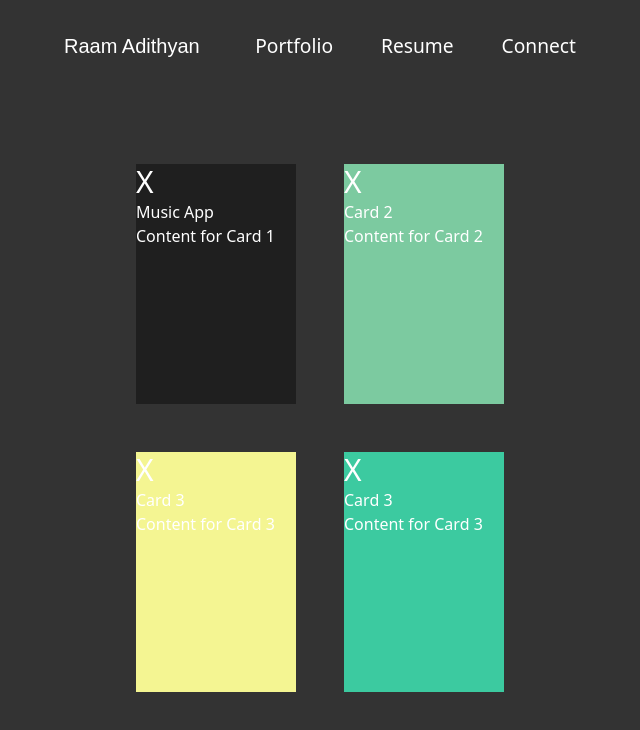
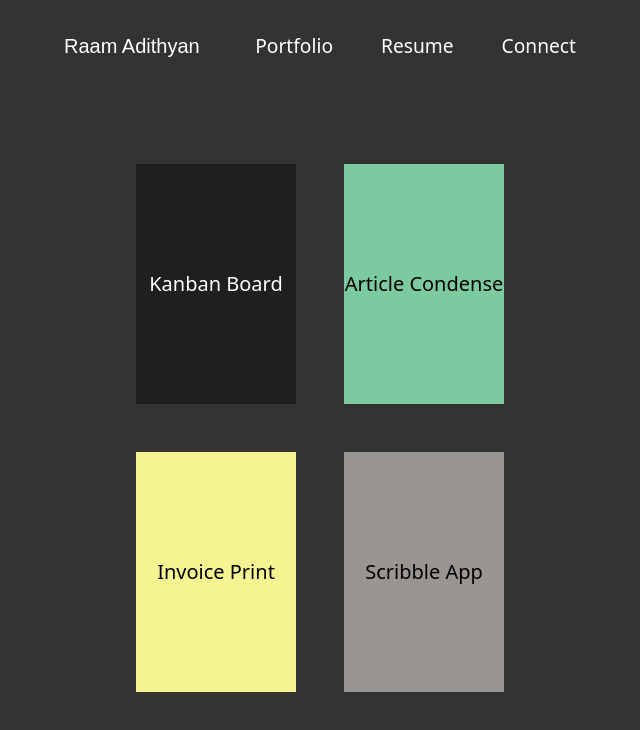
Before and after one commit to raamadithyan/portfolio, a Next.js app: page /portfolio in a window 1280 px wide. Shown: the top 730 px of the page, without its empty margins (320-960 px from the left). Built offline with nearby package versions, Linux system fonts and the light colour scheme; a web font is replaced by a local one.

Commit message:
portfolio card connected to its colors

```diff
--- a/src/components/Card.jsx
+++ b/src/components/Card.jsx
@@ -3,7 +3,7 @@ import React, { useState } from "react";
 import { motion, AnimatePresence } from "framer-motion";
 import Link from "next/link";
 
-function Card({ title, content, index, color, path }) {
+function Card({ title, content, index, color, path, textcolor }) {
   const [isFullScreen, setIsFullScreen] = useState(false);
 
   const variant = {
@@ -36,10 +36,17 @@ function Card({ title, content, index, color, path }) {
         }}
         className={`card `}
       >
-        <span className="text-3xl">X</span>
+        {/* <span className="text-3xl">X</span> */}
 
-        <h2 className="cursor-pointer ">{title}</h2>
-        <p>{content}</p>
+        <h2
+          style={{
+            color: textcolor,
+          }}
+          className="cursor-pointer text-xl "
+        >
+          {title}
+        </h2>
+        {/* <p>{content}</p>   */}
       </motion.div>
     </Link>
 
--- /dev/null
+++ b/src/components/CardDetails.jsx
@@ -0,0 +1,15 @@
+import { useRouter } from "next/router";
+
+function CardDetails() {
+  const router = useRouter();
+
+  return (
+    <div className="flex h-[100vh] justify-center items-center">
+      <span onClick={() => router.back()} className="text-8xl cursor-pointer ">
+        X
+      </span>
+    </div>
+  );
+}
+
+export default CardDetails;
--- a/src/pages/index.js
+++ b/src/pages/index.js
@@ -61,11 +61,11 @@ export default function Home() {
             applications and thrive on turning ideas into code.
           </motion.h1>
           <div className="  h-fit relative top-0 sm:relative  sm:mt-8 ">
-            <Lottie
+            {/* <Lottie
               className=" transform -translate-y-20 sm:-translate-y-10  mix-blend-screen scale-100 sm:scale-150 sm:relative"
               style={{ height: 320 }}
               animationData={groovyWalkAnimation}
-            />
+            /> */}
           </div>
           <div className="flex justify-center -translate-y-48 sm:-translate-y-12 ">
             <motion.button
@@ -77,7 +77,7 @@ export default function Home() {
                 duration: 0.9,
                 // delay: 0.1 * index,
               }}
-              className="text-white text-[12px] sm:text-[18px] mt-4 sm:mt-0 px-4 py-2 border-2 rounded-md scale-75 sm:scale-100"
+              className="text-white text-[12px] sm:text-[18px] mt-12 sm:mt-0 px-4 py-2 border-2 rounded-md scale-75 sm:scale-100"
             >
               Currently Open for Work
             </motion.button>
--- a/src/pages/portfolio/[id].js
+++ b/src/pages/portfolio/[id].js
@@ -1,13 +1,38 @@
-import { useRouter } from "next/router"
-import { motion } from "framer-motion";
-export default function Details(){
-  const router = useRouter()
+import { useRouter } from "next/router";
+// import { motion } from "framer-motion";
+import { cards } from "./index";
+import CardDetails from "@/components/CardDetails";
+export default function Details() {
+  const router = useRouter();
   const pathid = router.query.id;
+  const card = cards.filter((c) => c.color);
 
-  return(
-   <motion.div className="bg-[#333] h-[100vh]"
-   >
-   details {pathid}
-   </motion.div>
-  )
+  function cellColor(status) {
+    switch (pathid) {
+      case "kanban-board":
+        return "#1F1F1F";
+      case "article-condense":
+        return "#7CCAA0";
+      case "invoice-print":
+        return "#F4F592";
+      case "scribble-app":
+        return "#999592";
+
+      default:
+        return "";
+    }
+  }
+
+  return (
+    <div
+      style={{
+        backgroundColor: cellColor(pathid),
+      }}
+      className={`h-[100vh] text-black`}
+    >
+      {pathid}
+      <CardDetails  />
+
+    </div>
+  );
 }
--- a/src/pages/portfolio/index.js
+++ b/src/pages/portfolio/index.js
@@ -1,20 +1,45 @@
-import Page from '@/components/Page'
-import Card from '@/components/Card';
+import Page from "@/components/Page";
+import Card from "@/components/Card";
 // import Project from '@/components/Project';
-
+export const cards = [
+  {
+    title: "Kanban Board",
+    content: "Content for Card 1",
+    color: "#1F1F1F",
+    path: "kanban-board",
+    text: "white",
+  },
+  {
+    title: "Article Condense",
+    content: "Content for Card 2",
+    color: "#7CCAA0",
+    path: "article-condense",
+    text: "black",
+  },
+  {
+    title: "Invoice Print",
+    content: "Content for Card 3",
+    color: "#F4F592",
+    path: "invoice-print",
+    text: "black",
+  },
+  {
+    title: "Scribble App",
+    content: "Content for Card 3",
+    color: "#999592",
+    path: "scribble-app",
+    text: "black",
+  },
+];
 
 export default function Portfolio() {
-   const cards = [
-    { title: 'Music App', content: 'Content for Card 1',color:'#1F1F1F',path:'music-app' },
-    { title: 'Card 2', content: 'Content for Card 2',color:'#7CCAA0',path:'two' },
-    { title: 'Card 3', content: 'Content for Card 3',color:'#F4F592' ,path:'three'},
-    { title: 'Card 3', content: 'Content for Card 3',color:'#3CCAA0',path:'four' },
-  ];
   return (
     <Page>
-    <div className='  bg-[#333] w-full h-fit absolute top-0 left-0 flex items-center justify-center
+      <div
+        className="  bg-[#333] w-full h-fit absolute top-0 left-0 flex items-center justify-center
      sm:h-full
-    '>
+    "
+      >
         <div
           className="
 
@@ -24,16 +49,21 @@ export default function Portfolio() {
           sm:w-full sm:h-fit sm:flex sm:mt-14 sm:mx-80
 
 
-             ">
+             "
+        >
           {cards.map((card, index) => (
             <Card
-         key={card.title} title={card.title} content={card.content}
-              index={index} color={card.color} path={card.path}
+              key={card.title}
+              title={card.title}
+              content={card.content}
+              index={index}
+              color={card.color}
+              path={card.path}
+              textcolor={card.text}
             />
-
           ))}
         </div>
       </div>
     </Page>
-  )
+  );
 }
--- a/src/pages/resume.js
+++ b/src/pages/resume.js
@@ -22,7 +22,7 @@ export default function Resume() {
             whileInView="visible"
             viewport={{ once: true }}
             transition={{
-              duration: 0.3,
+              duration: 0.6,
               // delay: 0.1 * index,
             }}
           >
--- a/src/styles/globals.css
+++ b/src/styles/globals.css
@@ -47,6 +47,9 @@ h4 {
   width: 160px;
   height: 240px;
   cursor: pointer;
+  display: flex;
+  justify-content: center;
+  align-items: center;
   /*  transform-origin: center;*/
 }
 
```
Also changed, not shown: src/pages/portfolio/two.js (+2 -7 lines). Lines whose indentation alone changed are shown as unchanged.
